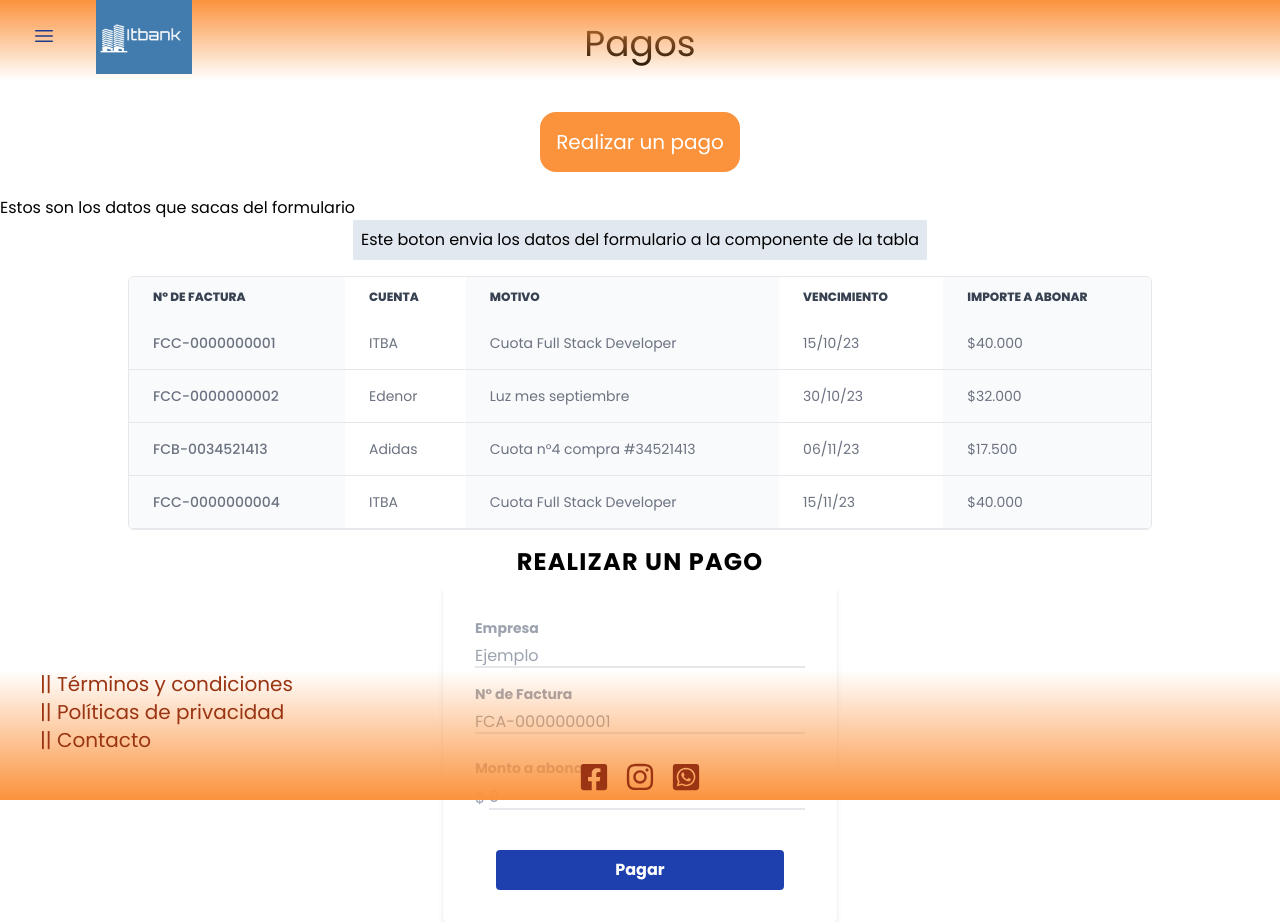
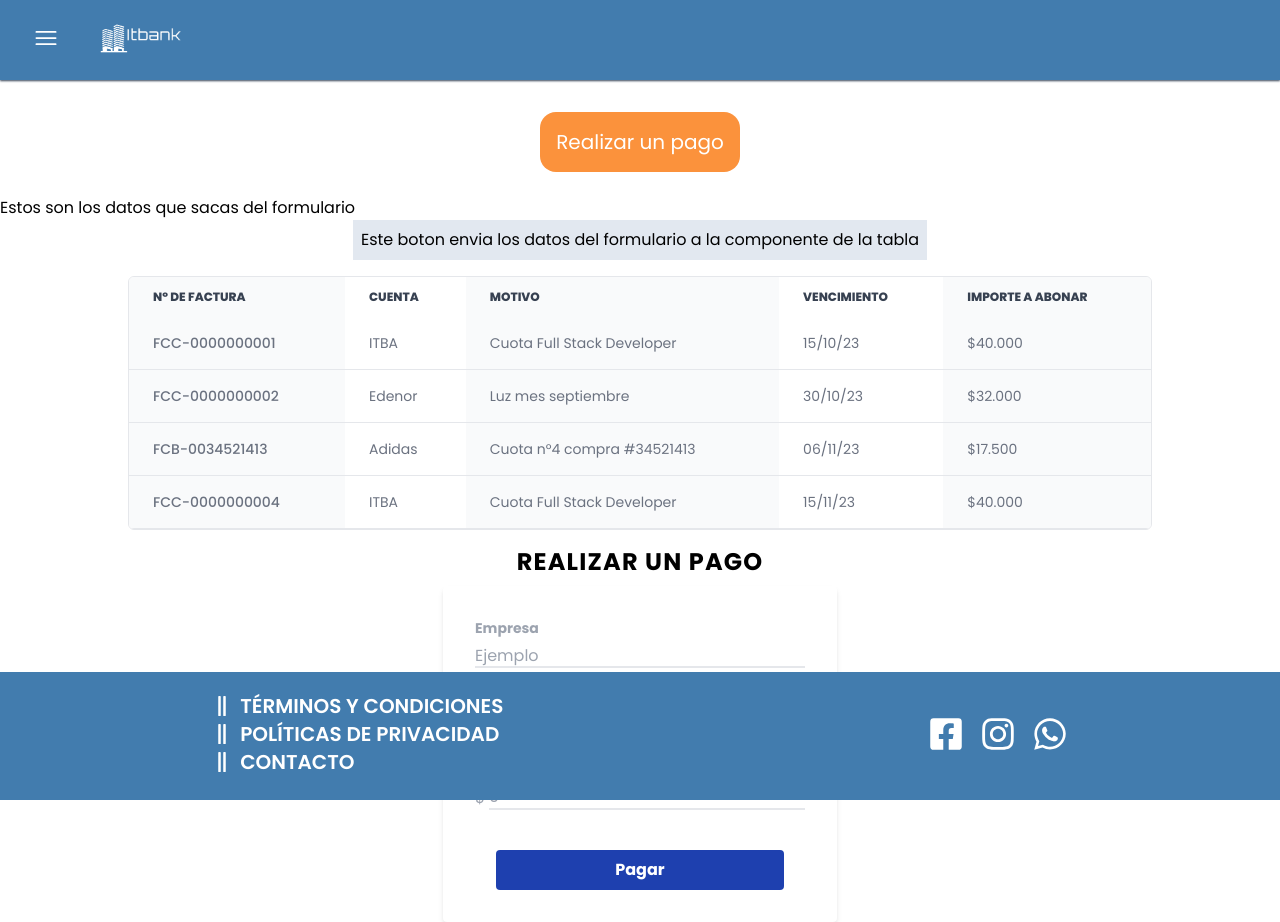
Before and after one commit to NeitRoot/Sprint3-ITBA, a Next.js app: page /pago in a window 1280 px wide. Built offline with nearby package versions, Linux system fonts and the light colour scheme.

Commit message:
Inicio, cuentas modificaciones en nav y footer

```diff
--- a/app/components/Footer.jsx
+++ b/app/components/Footer.jsx
@@ -1,56 +1,59 @@
-import {
-  FaFacebookSquare,
-  FaInstagram,
-  FaWhatsappSquare,
-} from "react-icons/fa";
+import { FaFacebookSquare, FaInstagram, FaWhatsapp } from "react-icons/fa";
+import { FaGripLinesVertical } from "react-icons/fa";
 import Link from "next/link";
 
 const Footer = () => {
   return (
     <>
-      <footer className="w-screen fixed bottom-0">
-        <div className="bg-gradient-to-t from-orange-400 h-50 w-screen">
-          <div className="w-80 ">
-            <ul className="text-orange-800 text-xl ml-10 sm:mb-5 mt-5">
-              <li>
-                <Link href={"/terminos"}>|| Términos y condiciones</Link>
-              </li>
-              <li>
-                <Link href={"/privacidad"}>|| Políticas de privacidad</Link>
-              </li>
-              <li>
-                <Link href={"/contacto"}>|| Contacto</Link>
-              </li>
-            </ul>
-            <div className="text-orange-800 w-screen text-center ">
+      <footer className="w-screen absolute bottom-0 h-32 bg-primary-blue">
+        <div className="flex justify-around items-center pt-5">
+          <div className="text-white text-xl uppercase">
+            <Link
+              href={"/terminos"}
+              className="flex gap-2 items-center transition-colors hover:text-orange-400 font-semibold"
+            >
+              <FaGripLinesVertical /> Términos y condiciones
+            </Link>
+
+            <Link
+              href={"/privacidad"}
+              className="flex gap-2 items-center transition-colors hover:text-orange-400 font-semibold"
+            >
+              <FaGripLinesVertical /> Políticas de privacidad
+            </Link>
+
+            <Link
+              href={"/contacto"}
+              className="flex gap-2 items-center transition-colors hover:text-orange-400 font-semibold"
+            >
+              <FaGripLinesVertical /> Contacto
+            </Link>
+          </div>
+          <div className="text-white flex gap-4 text-4xl">
             <Link
               href={"https://www.facebook.com"}
               target="blank"
-                name="link Facebook"
+              name="Facebook"
+              className="hover:text-orange-400 transition-colors"
             >
-                <button className="m-2 text-3xl" name="facebook">
-                  <FaFacebookSquare></FaFacebookSquare>
-                </button>
+              <FaFacebookSquare />
             </Link>
             <Link
               href={"https://www.instagram.com"}
               target="blank"
-                name="link Instagram"
+              name="Instagram"
+              className="hover:text-orange-400 transition-colors"
             >
-                <button className="m-2 text-3xl" name="instagram">
-                  <FaInstagram></FaInstagram>
-                </button>
+              <FaInstagram />
             </Link>
             <Link
               href={"https://www.whatsapp.com"}
               target="blank"
-                name="link Whatsapp"
+              name="Whatsapp"
+              className="hover:text-orange-400 transition-colors"
             >
-                <button className="m-2 text-3xl" name="whatsapp">
-                  <FaWhatsappSquare></FaWhatsappSquare>
-                </button>
+              <FaWhatsapp />
             </Link>
-            </div>
           </div>
         </div>
       </footer>
--- a/app/components/Header.jsx
+++ b/app/components/Header.jsx
@@ -1,10 +1,10 @@
 import Image from "next/image";
-import Logo from "@/app/assets/images/logo.png";
+import Logo from "@/app/assets/images/logo-removebg.png";
 
 const Header = () => {
   return (
     <>
-      <nav className="bg-gradient-to-b from-orange-400 w-screen fixed top-0">
+      <nav className="bg-primary-blue w-screen fixed top-0 shadow-sm shadow-slate-700">
         <div className="w-24 h-20 ml-24">
           <Image src={Logo} alt="LOGO ITBANK" />
         </div>
--- a/app/components/Sidebar.jsx
+++ b/app/components/Sidebar.jsx
@@ -1,19 +1,25 @@
 "use client";
 import { useState } from "react";
 import Link from "next/link";
+import Image from "next/image";
+import Logo from "@/app/assets/images/logo-removebg.png";
 
 const SideBar = () => {
   const [open, setOpen] = useState(false);
   return (
     <div className="py-3 fixed top-0 left-0 right-0 text-blue-900 z-10">
-      <button className="ml-8 mt-3" onClick={() => setOpen(true)} name="menu-hamburguesa">
+      <button
+        className="ml-8 mt-3"
+        onClick={() => setOpen(true)}
+        name="menu-hamburguesa"
+      >
         <svg
           xmlns="http://www.w3.org/2000/svg"
           fill="none"
           viewBox="0 0 24 24"
           strokeWidth={1.5}
           stroke="currentColor"
-          className="w-6 h-6"
+          className="w-7 h-7 text-white hover:text-orange-400 transition-colors"
         >
           <path
             strokeLinecap="round"
@@ -26,11 +32,12 @@ const SideBar = () => {
       <div
         className={`${
           open ? "w-80" : "w-0"
-        } bg-sky-600 min-h-screen fixed top-0 left-0 transition-all duration-300 ;`}
+        } bg-primary-blue min-h-screen fixed top-0 left-0 transition-all shadow-md shadow-black`}
       >
-        <div className={`${!open && "hidden"} pt-3`}>
+        <div className={`${!open && "hidden"}`}>
+          <div className="flex items-center justify-start gap-x-20">
             <button
-            className="ml-4 text-white mb-14"
+              className="pl-4 text-white hover:text-orange-400 transition-colors"
               onClick={() => setOpen(false)}
             >
               <svg
@@ -48,25 +55,27 @@ const SideBar = () => {
                 />
               </svg>
             </button>
-          <div>
+            <Image src={Logo} alt="Logo ITBANK" className="w-24" />
+          </div>
+          <div className="py-6">
             <div>
               <Link href={"/inicio"}>
-                <div className="text-center text-white text-xl hover:bg-orange-400 transition-colors cursor-pointer py-3 mb-2">
+                <div className="text-center text-white text-xl hover:bg-orange-400 transition-colors cursor-pointer py-3">
                   Inicio
                 </div>
               </Link>
               <Link href={"/cuentas"}>
-                <div className="text-center text-white text-xl hover:bg-orange-400 transition-colors cursor-pointer py-3 mb-2">
+                <div className="text-center text-white text-xl hover:bg-orange-400 transition-colors cursor-pointer py-3">
                   Cuentas
                 </div>
               </Link>
               <Link href={"/pago"}>
-                <div className="text-center text-white text-xl hover:bg-orange-400 transition-colors cursor-pointer py-3 mb-2">
+                <div className="text-center text-white text-xl hover:bg-orange-400 transition-colors cursor-pointer py-3">
                   Pagos
                 </div>
               </Link>
               <Link href={"/transferencia"}>
-                <div className="text-center text-white text-xl hover:bg-orange-400 transition-colors cursor-pointer py-3 mb-2">
+                <div className="text-center text-white text-xl hover:bg-orange-400 transition-colors cursor-pointer py-3">
                   Transferencias
                 </div>
               </Link>
--- a/app/cuentas/Cuentas.jsx
+++ b/app/cuentas/Cuentas.jsx
@@ -11,29 +11,29 @@ const fetchCuentas = () => {
 export default async function Cuentas() {
   const cuentas = await fetchCuentas();
   return (
-    <div className="flex justify-center gap-10">
+    <div className="flex gap-14">
       {cuentas.map((cuenta) => (
         <div
           key={cuenta.id}
           className={
             cuenta.id == 1
-              ? "bg-primary-blue border-l-4 border-orange-400 shadow-md shadow-primary-blue w-96 rounded-md text-xl p-3 sm:w-80 hover:scale-105 transition-all"
-              : "bg-primary-blue border-l-4 border-slate-700 shadow-md shadow-primary-blue w-96 rounded-md text-xl p-3 sm:w-80 hover:scale-105 transition-all"
+              ? "bg-slate-50 border-l-4 border-y-4 border-y-slate-50 border-orange-400 shadow-md shadow-slate-700 w-96 rounded-md text-xl p-3 sm:w-80 transition-all hover:border-orange-400 hover:border-4"
+              : "bg-slate-50 border-l-4 border-y-4 border-y-slate-50 border-slate-700 shadow-md shadow-slate-700 w-96 rounded-md text-xl p-3 sm:w-80 transition-all hover:border-slate-700 hover:border-4"
           }
         >
-          <h5 className="text-white font-bold text-center text-lg uppercase">
+          <h5 className="text-black font-bold text-center text-lg uppercase">
             Caja ahorro - {cuenta.tipo_cuenta}
           </h5>
           <div className="py-4 px-2">
             <ul>
               <li>
-                <p className="text-white">
+                <p className="text-slate-800">
                   <span className="font-bold">N° de cuenta:</span>{" "}
                   {cuenta.numero_cuenta}
                 </p>
               </li>
               <li>
-                <p className="text-white">
+                <p className="text-slate-800">
                   <span className="font-bold">Saldo: </span>$ {cuenta.saldo}
                 </p>
               </li>
@@ -41,7 +41,7 @@ export default async function Cuentas() {
           </div>
           <div className="text-center">
             <Link href={`/cuentas/${cuenta.id}`}>
-              <button className="hover:text-orange-400 hover:bg-primary-blue transition-colors bg-primary-blue text-white py-1 px-2 rounded my-1 text-lg font-semibold">
+              <button className="hover:text-orange-400 transition-colors bg-slate-50 text-black py-1 px-2 rounded my-1 text-lg font-semibold">
                 Ver detalle de la cuenta
               </button>
             </Link>
--- a/app/cuentas/[id]/page.jsx
+++ b/app/cuentas/[id]/page.jsx
@@ -1,11 +1,13 @@
 import Footer from "@/app/components/Footer";
 import Header from "@/app/components/Header";
 import SideBar from "@/app/components/Sidebar";
+import Link from "next/link";
+import { RiArrowDownSFill, RiArrowLeftSFill } from "react-icons/ri";
 
 const fetchCuentaSeleccionada = (id) => {
   return fetch(`https://651449b58e505cebc2eb14a2.mockapi.io/cuentas/${id}`, {
     next: {
-      revalidate: 1,
+      revalidate: 60,
     },
   }).then((res) => res.json());
 };
@@ -18,15 +20,45 @@ export default async function DetalleCuenta({ params }) {
     <>
       <Header />
       <SideBar />
-      <div className="flex flex-col items-center">
-        <h1>ID seleccionado: {id}</h1>
-        <p>Titular: {cuentas.titular}</p>
-        <p>Tipo de cuenta: {cuentas.tipo_cuenta}</p>
-        <p>N° de cuenta: {cuentas.numero_cuenta}</p>
-        <p>Saldo de cuenta: {cuentas.saldo}</p>
-        <p>Alias: {cuentas.alias}</p>
-        <p>C.B.U: {cuentas.cbu}</p>
-      </div>
+      <section className="min-h-full">
+        <div className="flex flex-col mx-auto w-2/4 bg-slate-50 p-4 rounded-md border-l-4 border-orange-400 shadow-lg cursor-default">
+          <div className="flex justify-between">
+            <Link
+              href="/cuentas"
+              className="flex items-center gap-1 hover:text-orange-400 transition-colors"
+            >
+              <RiArrowLeftSFill />
+              Volver atrás
+            </Link>
+            <p className="flex items-center gap-1 hover:text-orange-400 transition-colors cursor-pointer">
+              Más opciones <RiArrowDownSFill />
+            </p>
+          </div>
+          <div className="text-center">
+            <p className="uppercase text-4xl font-semibold border-b-2 border-orange-400 w-1/2 mx-auto">
+              C.A {cuentas.tipo_cuenta}
+            </p>
+            <p className="text-3xl py-3">$ {cuentas.saldo}</p>
+            <p className="text-base">N° de cuenta: {cuentas.numero_cuenta}</p>
+          </div>
+          <div className="flex justify-between px-4 pt-6">
+            <p className="flex flex-col items-center text-slate-700">
+              Titular:{" "}
+              <span className="text-black font-semibold">
+                {cuentas.titular}
+              </span>
+            </p>
+            <p className="flex flex-col items-center text-slate-700">
+              Alias:{" "}
+              <span className="text-black font-semibold">{cuentas.alias}</span>
+            </p>
+            <p className="flex flex-col items-center text-slate-700">
+              C.B.U:{" "}
+              <span className="text-black font-semibold">{cuentas.cbu}</span>
+            </p>
+          </div>
+        </div>
+      </section>
       <Footer />
     </>
   );
--- a/app/cuentas/page.jsx
+++ b/app/cuentas/page.jsx
@@ -9,7 +9,7 @@ export default async function Cuenta() {
     <>
       <Header />
       <SideBar />
-      <div className="flex flex-col justify-center items-center gap-6">
+      <div className="flex flex-col items-center gap-10 mx-auto w-full">
         <h1 className="text-center text-2xl font-semibold uppercase">
           Tus cuentas
         </h1>
--- a/app/inicio/Cuenta.jsx
+++ b/app/inicio/Cuenta.jsx
@@ -15,19 +15,19 @@ export default async function Cuenta() {
     <>
       <div
         key={cuentas.id}
-        className="bg-primary-blue w-80 rounded-md my-4 min-h-[10rem] border-l-4 border-orange-400 shadow-md shadow-primary-blue"
+        className="bg-slate-50 w-80 rounded-md my-4 min-h-[10rem] border-l-4 border-orange-400 shadow-md shadow-slate-700"
       >
-        <h2 className="text-white font-bold text-center text-lg uppercase pt-2">
+        <h2 className="text-black font-bold text-center text-lg uppercase pt-2">
           Caja de ahorro - {cuentas.tipo_cuenta}
         </h2>
         <div className="flex py-5 px-2 items-center">
-          <p className="text-white text-3xl font-medium mx-auto">
+          <p className="text-slate-800 text-3xl font-medium mx-auto">
             $ {cuentas.saldo}
           </p>
         </div>
         <div className="text-center">
           <Link href={"/cuentas"}>
-            <button className="hover:text-orange-400 hover:bg-primary-blue transition-colors bg-primary-blue text-white py-1 px-2 rounded my-1 text-lg font-semibold">
+            <button className="hover:text-orange-400 transition-colors bg-slate-50 text-black py-1 px-2 rounded my-1 text-lg font-semibold">
               Ver más cuentas
             </button>
           </Link>
--- a/app/inicio/InfoTarjeta.jsx
+++ b/app/inicio/InfoTarjeta.jsx
@@ -14,15 +14,15 @@ export default function InfoTarjeta() {
 
   return (
     <>
-      <div className="py-3 px-2 items-center gap-x-6">
-        <p className="text-lg text-white">
+      <div className="py-3 px-3 items-center gap-x-6">
+        <p className="text-lg text-black uppercase">
           {numeroTarjeta.tipo_tarjeta} - {numeroTarjeta.titular}
         </p>
         <div className="flex items-center justify-between">
           {mostrarNum ? (
-            <p className="text-white text-sm">**** **** **** ****</p>
+            <p className="text-slate-700 text-sm">**** **** **** ****</p>
           ) : (
-            <p className="text-white text-sm">{numeroTarjeta.numero}</p>
+            <p className="text-slate-700 text-sm">{numeroTarjeta.numero}</p>
           )}
           <span
             onClick={() => {
@@ -30,7 +30,7 @@ export default function InfoTarjeta() {
             }}
           >
             <AiOutlineEye
-              className="text-white hover:text-orange-400 transition-colors text-xl cursor-pointer"
+              className="text-slate-700 hover:text-orange-400 transition-colors text-xl cursor-pointer"
               name="Mostrar/Ocultar numeros"
             />
           </span>
--- a/app/inicio/Tarjeta.jsx
+++ b/app/inicio/Tarjeta.jsx
@@ -3,14 +3,14 @@ import Link from "next/link";
 
 const Tarjeta = () => {
   return (
-    <div className="bg-primary-blue w-80 rounded-md my-4 min-h-[10rem] border-l-4 border-orange-400 shadow-md shadow-primary-blue">
-      <h2 className="text-white font-bold text-center text-lg uppercase pt-2">
+    <div className="bg-slate-50 w-80 rounded-md my-4 min-h-[10rem] border-l-4 border-slate-700 shadow-md shadow-slate-700">
+      <h2 className="text-black font-bold text-center text-lg uppercase pt-2">
         Tarjetas
       </h2>
       <InfoTarjeta />
       <div className="text-center">
         <Link href={"/cuentas"}>
-          <button className="hover:text-orange-400 hover:bg-primary-blue transition-colors bg-primary-blue text-white py-1 px-2 rounded my-1 text-lg font-semibold">
+          <button className="hover:text-orange-400 transition-colors bg-slate-50 text-black py-1 px-2 rounded my-1 text-lg font-semibold">
             Ver más tarjetas
           </button>
         </Link>
--- a/app/inicio/page.jsx
+++ b/app/inicio/page.jsx
@@ -1,11 +1,15 @@
 import Banner from "@/app/assets/images/banner.png";
+import BannerLg from "@/app/assets/images/bannerUnificado.jpg";
 import Footer from "@/app/components/Footer";
 import Header from "@/app/components/Header";
+import SideBar from "@/app/components/Sidebar";
 import Image from "next/image";
-import SideBar from "@/app/components/Sidebar";
-import BannerLg from "@/app/assets/images/bannerUnificado.jpg";
+import Link from "next/link";
+import { BiTransferAlt } from "react-icons/bi";
+import { BsCalculator, BsCurrencyExchange } from "react-icons/bs";
+import { GiPayMoney } from "react-icons/gi";
+import Cuenta from "./Cuenta";
 import Tarjeta from "./Tarjeta";
-import Cuenta from "./Cuenta";
 
 const fetchCuentas = () => {
   return fetch(`https://651449b58e505cebc2eb14a2.mockapi.io/cuentas/1`, {
@@ -26,15 +30,41 @@ export default async function Inicio() {
         <h1 className="flex justify-center font-semibold text-4xl text-primary-blue sm:text-2xl mt-6 mb-0">
           Hola, {cuenta.titular}!
         </h1>
-        <div className="flex justify-center sm:flex-col items-center gap-8 sm:gap-1 mb-10">
+        <div className="flex justify-center sm:flex-col items-center gap-12 sm:gap-1">
           <Cuenta />
           <Tarjeta />
         </div>
-        <div className="flex justify-center mb-20">
-          <div className="w-80 items-center sm:w-[65%] md:hidden lg:hidden mb-2 mt-0">
+        <div className="flex justify-center gap-6 my-4">
+          <Link
+            href="/pago"
+            className="flex items-center gap-2 bg-slate-100 px-2 py-3 rounded-md shadow-md shadow-slate-700 transition-colors hover:text-white hover:bg-primary-blue"
+          >
+            <GiPayMoney /> Pagos
+          </Link>
+          <Link
+            href="/transferencia"
+            className="flex items-center gap-2 bg-slate-100 px-2 py-3 rounded-md shadow-md shadow-slate-700 transition-colors hover:text-white hover:bg-primary-blue"
+          >
+            <BiTransferAlt /> Tranferencias
+          </Link>
+          <Link
+            href="/prestamos"
+            className="flex items-center gap-2 bg-slate-100 px-2 py-3 rounded-md shadow-md shadow-slate-700 transition-colors hover:text-white hover:bg-primary-blue"
+          >
+            <BsCalculator /> Préstamos
+          </Link>
+          <Link
+            href="/conversor"
+            className="flex items-center gap-2 bg-slate-100 px-4 py-3 rounded-md shadow-md shadow-slate-700 transition-colors hover:text-white hover:bg-primary-blue"
+          >
+            <BsCurrencyExchange /> Conversor
+          </Link>
+        </div>
+        <div className="flex justify-center py-5">
+          <div className="w-80 items-center sm:w-[65%] md:hidden lg:hidden">
             <Image src={Banner} alt="Banner" priority />
           </div>
-          <div className="w-4/5 mx-auto items-center sm:hidden mb-2 mt-0">
+          <div className="w-4/5 mx-auto items-center sm:hidden">
             <Image src={BannerLg} alt="Banner" priority />
           </div>
         </div>
```
Lines whose indentation alone changed are shown as unchanged.
